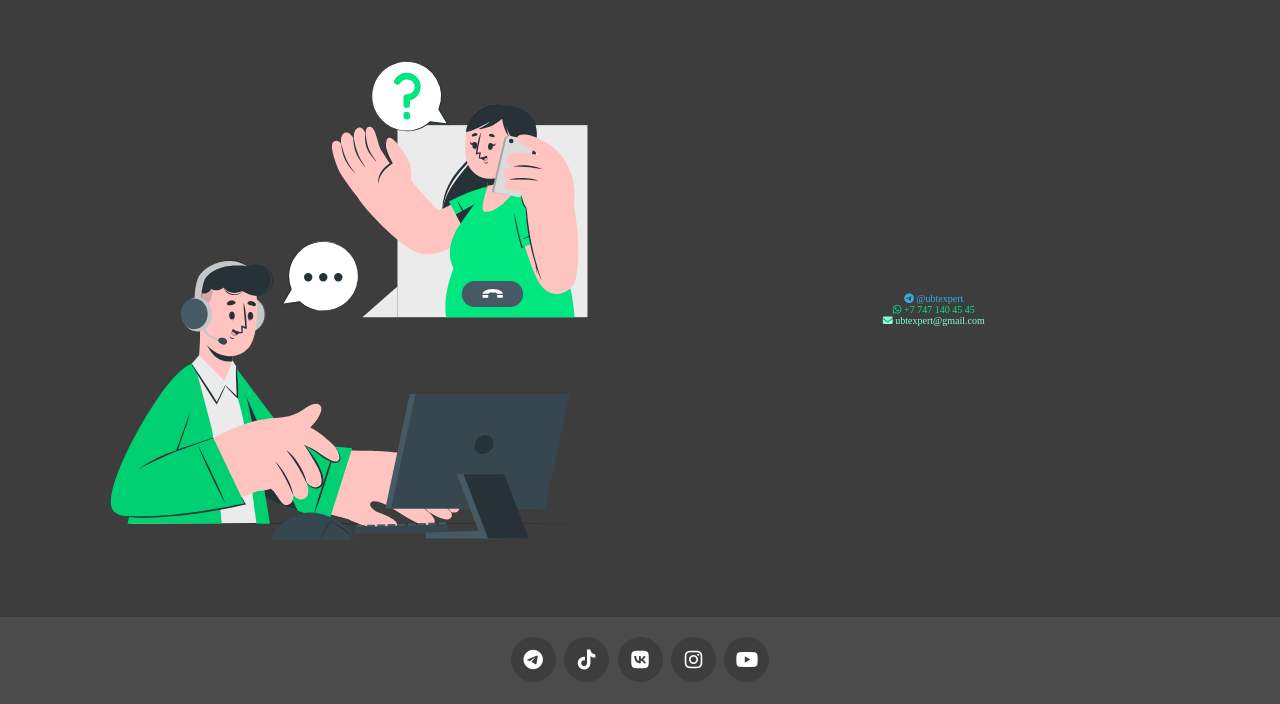
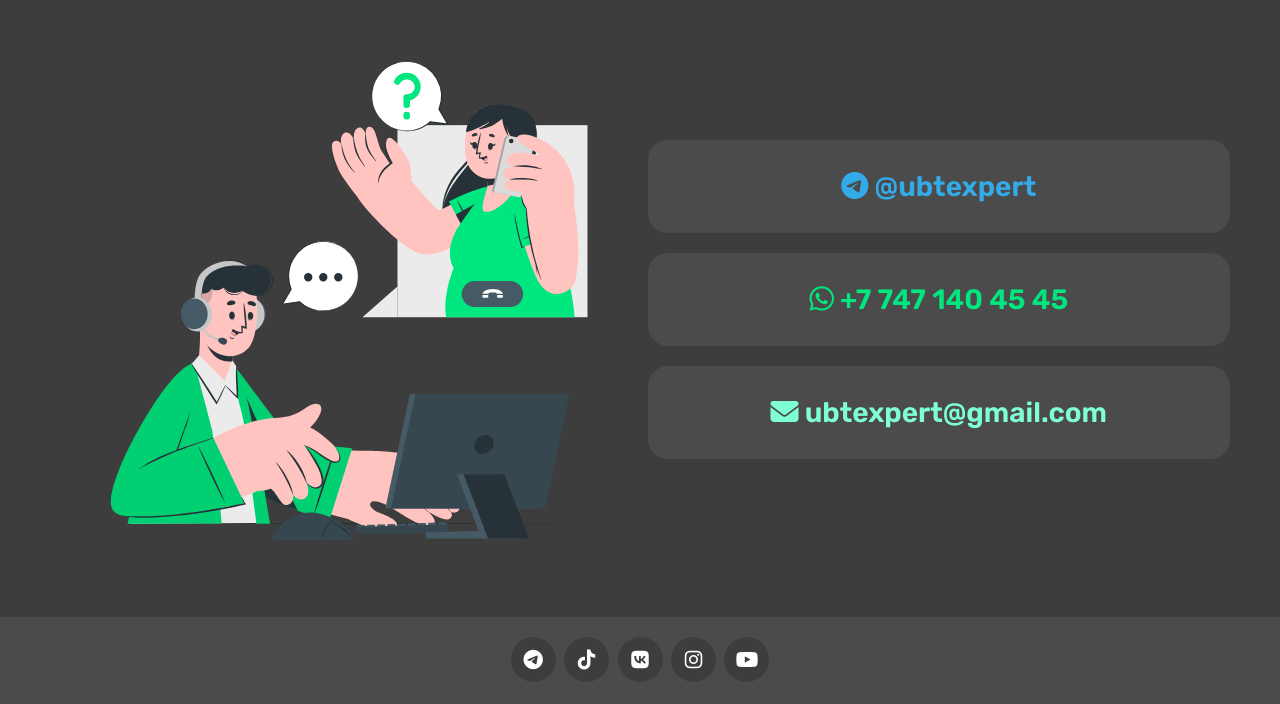
Before and after one commit to sparkasparkabumen/sparkasparkabumen, a plain HTML site: page index.html in a window 1280 px wide. Shown: the part 3266-3970 px from the top of the page. Drawn offline with nearby package versions, Linux system fonts and the light colour scheme.

Commit message:
Update index.html

```diff
--- a/index.html
+++ b/index.html
@@ -5,7 +5,6 @@
    <meta http-equiv="X-UA-Compatible" content="IE=edge">
    <meta name="viewport" content="width=device-width, initial-scale=1.0">
    <title>ҰБТ EXPERT</title>
-   <link rel="icon" type="image/x-icon" href="images/fav.ico">
    <!-- swiper css link  -->
    <link rel="stylesheet" href="https://unpkg.com/swiper@8/swiper-bundle.min.css" />
 
@@ -134,7 +133,7 @@
 </section>
 
 <!-- about section ends -->
-<script src="js/redirect.js"></script>
+
 <!-- courses section starts  -->
 
 <section class="courses" id="courses">
@@ -414,26 +413,27 @@
       <form action="" class="account">
          <a href="https://t.me/ubtexpert" target="_blank">
 <!--             <span>&#129133;</span> -->
-            <div class="telegram" id="link">
+            <div class="telegram link">
                   <div class = "fab fa-telegram"></div>
                   @ubtexpert
             </div>
          </a>
          <a href="https://wa.me/7473790754?text=%D0%A1%D3%99%D0%BB%D0%B5%D0%BC%D0%B5%D1%82%D1%81%D1%96%D0%B7%20%D0%B1%D0%B5%21%0A%0A%D2%B0%D0%91%D0%A2%20EXPERT%20%D0%BA%D1%83%D1%80%D1%81%D1%8B%20%D0%B1%D0%BE%D0%B9%D1%8B%D0%BD%D1%88%D0%B0%20%D0%B6%D0%B0%D0%B7%D1%8B%D0%BF%20%D1%82%D2%B1%D1%80%D0%BC%D1%8B%D0%BD." target="_blank">
 <!--             <span>&#129133;</span> -->
-            <div class="whatsapp" id="link">
+            <div class="whatsapp link">
                   <div class = "fab fa-whatsapp"></div>
                   +7 747 140 45 45
             </div>
          </a>
          <a href="mailto:ubtexpert@gmail.com?subject=%D2%B0%D0%91%D0%A2%20EXPERT%20%D0%BA%D1%83%D1%80%D1%81%D1%8B&body=%D0%A1%D3%99%D0%BB%D0%B5%D0%BC%D0%B5%D1%82%D1%81%D1%96%D0%B7%20%D0%B1%D0%B5!%0D%0A%0D%0A%D2%B0%D0%91%D0%A2%20EXPERT%20%D0%BA%D1%83%D1%80%D1%81%D1%8B%20%D0%B1%D0%BE%D0%B9%D1%8B%D0%BD%D1%88%D0%B0%20%D0%B6%D0%B0%D0%B7%D1%8B%D0%BF%20%D1%82%D2%B1%D1%80%D0%BC%D1%8B%D0%BD." target="_blank">
 <!--             <span>&#129133;</span> -->
-            <div class="email" id="link">
+            <div class="email link">
                   <div class = "fa fa-envelope"></div>
                   ubtexpert@gmail.com
             </div>
          </a>
       </form>
+      <script src="js/redirect.js"></script>
       <!-- <form action="" method="post">
          <span>Есіміңіз:</span>
          <input type="text" required placeholder="Толық есіміңізді еңгізіңіз" maxlength="50" name="name" class="box">
@@ -496,20 +496,6 @@
 
 <!-- footer section ends -->
 
-
-
-
-
-
-
-
-
-
-
-
-
-
-
 <!-- swiper js link  -->
 <script src="https://unpkg.com/swiper@8/swiper-bundle.min.js"></script>
 
```
